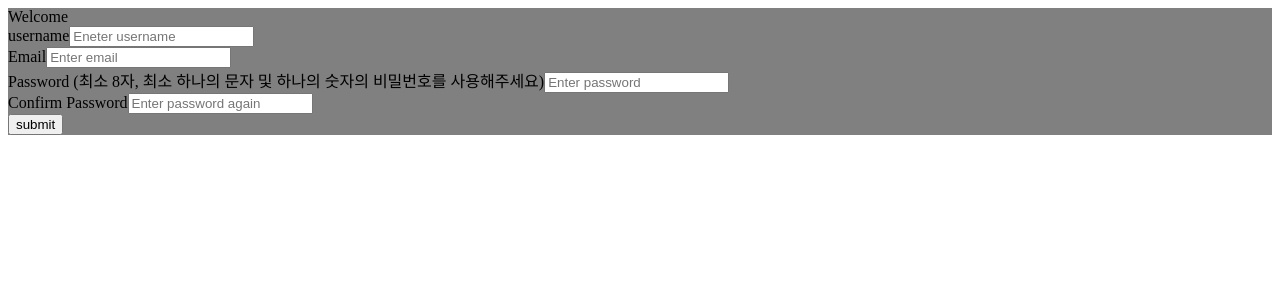
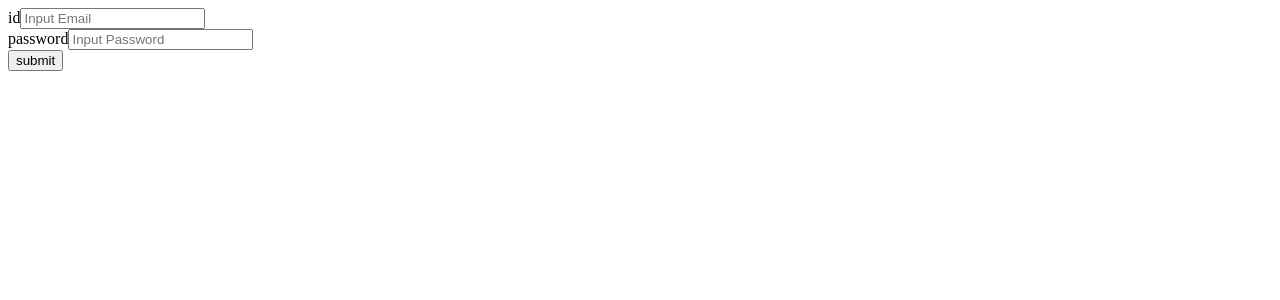
Before and after one commit to minseo0214/RegisterPage, a React app: page / in a window 1280 px wide. Shown: the top 300 px of the page. Built offline with nearby package versions, Linux system fonts and the light colour scheme; the HTML template or start-up script is replaced by a standard one.

Commit message:
로그인 기능을 만들었습니다.

```diff
--- a/src/client/App.tsx
+++ b/src/client/App.tsx
@@ -26,19 +26,22 @@ export default function App() {
     return passwordRegex.test(password)
   }
 
-  const createUser = async (id: number) => {
-    // 네 개를 다 채웠는지 확인해야할까?
-    // if (!(isEmail(email) && isSamePassword(password, checkPassword))) {
-    //   alert('입력한 정보를 다시 확인해주세요')
-    //   return
-    // }
+  const createUser = async () => {
+    /*
+    - 네 개를 다 채웠는지 확인해야할까
+    - 이미 있는 이메일인지 확인해야할까
+     */
+    if (!(isEmail(email) && isSamePassword(password, checkPassword))) {
+      alert('입력한 정보를 다시 확인해주세요')
+      return
+    }
 
-    // if (!isGoodPassword(password)) {
-    //   alert(
-    //     '최소 8자, 최소 하나의 문자 및 하나의 숫자의 비밀번호를 사용해주세요'
-    //   )
-    //   return
-    // }
+    if (!isGoodPassword(password)) {
+      alert(
+        '최소 8자, 최소 하나의 문자 및 하나의 숫자의 비밀번호를 사용해주세요'
+      )
+      return
+    }
 
     await fetch(`/user`, {
       method: 'POST',
@@ -56,7 +59,6 @@ export default function App() {
         // history.push(`/`)
       }
     })
-    // post json으로 보내면 됨
   }
 
   const register = () => {
@@ -102,20 +104,81 @@ export default function App() {
             type="password"
           ></input>
         </div>
-        <button onClick={() => createUser(1)}> submit </button>
+        <button onClick={() => createUser()}> submit </button>
       </div>
     )
   }
 
-  const login = () => {
-    return 'hello'
+  // 로그인
+  const [loginEmail, setLoginEmail] = React.useState('')
+  const [loginPassword, setLoginPassword] = React.useState('')
+  // DB에서 받아온 user의 이름을 표시하기 위함.
+  const [user, setUser] = React.useState('')
+
+  const loginUser = async () => {
+    await fetch(`/login`, {
+      method: 'POST',
+      headers: {
+        'Content-Type': 'application/json',
+      },
+      body: JSON.stringify({
+        email: loginEmail,
+        password: loginPassword,
+      }),
+    }).then((res) => {
+      // post에서 body를 받아오는 방법?
+      console.log(res.body)
+      if (res.ok) {
+        alert(`${res.body}님 환영합니다.`)
+        // history.push(`/`)
+      } else {
+        alert('비밀번호가 잘못되었습니다.')
+      }
+    })
   }
 
-  return register()
+  const login = () => {
+    return (
+      <div>
+        {/* id */}
+        <div>
+          id
+          <input
+            placeholder="Input Email"
+            value={loginEmail}
+            onChange={(e) => setLoginEmail(e.target.value)}
+          ></input>
+        </div>
+        {/* password */}
+        <div>
+          password
+          <input
+            placeholder="Input Password"
+            value={loginPassword}
+            onChange={(e) => setLoginPassword(e.target.value)}
+            type="password"
+          ></input>
+        </div>
+        {/* submit */}
+        <button onClick={() => loginUser()}>submit</button>
+      </div>
+    )
+  }
+
+  //같은 브라우저 세션 내에서는 로그인 정보가 유지되야함. 쿠키에 액세스 토큰을 저장, JWT 사용
+  //글 쓰고, 지우기 가능해야함.
+  //로그인 정보 유지되게하기
+  //전체 공개가 되는 방식으로 생각함
+  //피드를 최신 순으로 나열
+  const rounge = () => {
+    return (
+      <div>
+        <div></div>
+        <div></div>
+        <div></div>
+      </div>
+    )
+  }
+
+  return login()
 }
-
-// 회원가입
-
-// 로그인
-
-// 글 쓰기
```
Also changed, not shown: src/server/index.tsx (+19 -3 lines).
